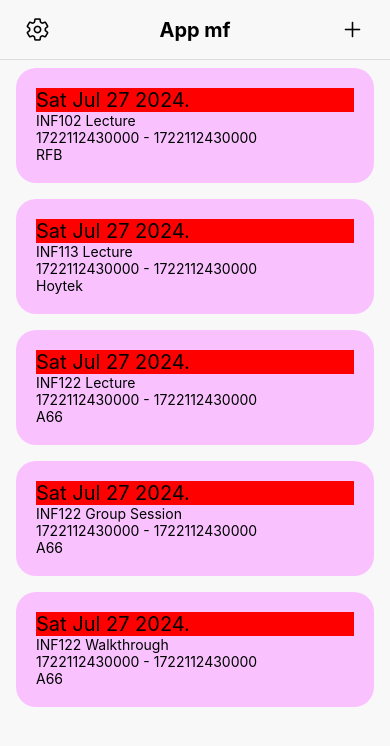
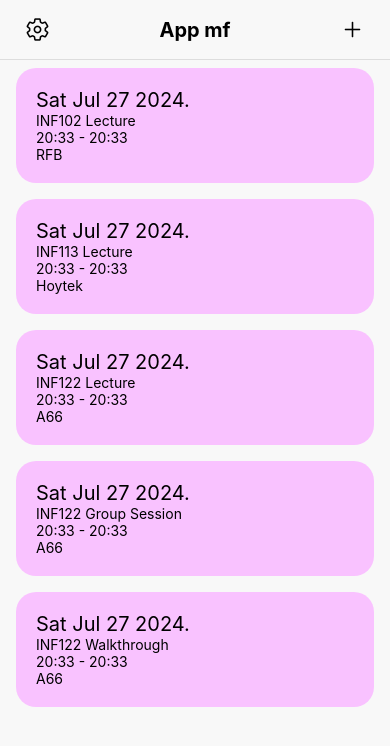
Before and after one commit to sunelianes/calendar, a React Native app: screen / in a window 390 px wide. Shown: the top 746 px of the page. Built offline with nearby package versions, Linux system fonts and the light colour scheme.

Commit message:
made CalendarItem.tsx format time correctly

```diff
--- a/src/components/CalendarItem.tsx
+++ b/src/components/CalendarItem.tsx
@@ -16,7 +16,7 @@ export const CalendarItem: React.FC<CalendarItemProps> = (props: CalendarItemPro
         <View style={styles.item}>
             <Text style={styles.header}>{start.toDateString()}.</Text>
             <Text>{subjectCode} {eventType.toString()}</Text>
-            <Text>{start.getTime()} - {end.getTime()}</Text>
+            <Text>{start.getHours()}:{start.getMinutes() < 10 ? 0 : ''}{start.getMinutes()} - {end.getHours()}:{end.getMinutes() < 10 ? 0 : ''}{end.getMinutes()}</Text>
             <Text>{location}</Text>
         </View>
     )
@@ -33,7 +33,6 @@ const styles = StyleSheet.create({
     header: {
         fontSize: 20,
         alignSelf: "center",
-        backgroundColor: "red",
         width: "100%",
     }
 })
```
